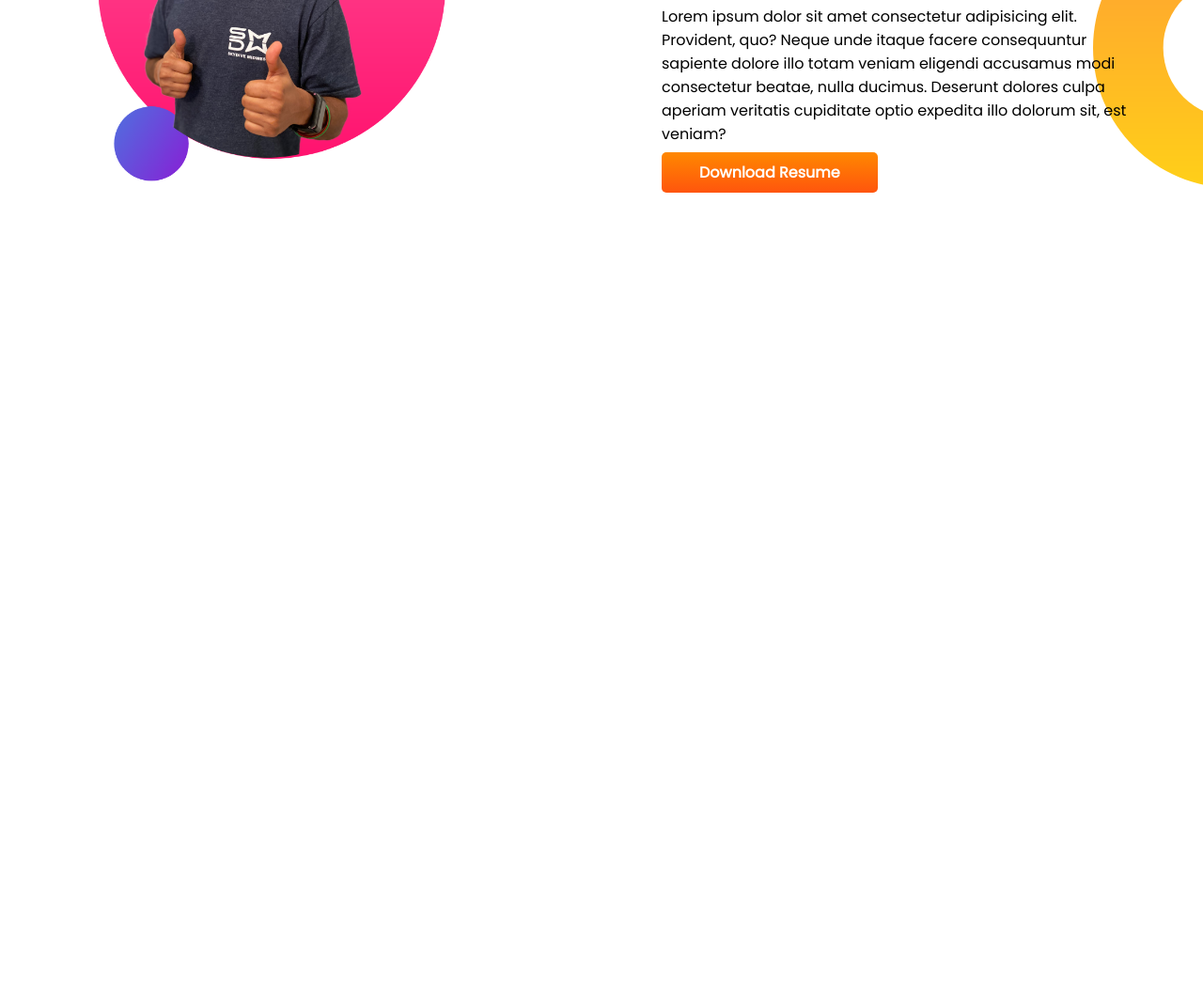
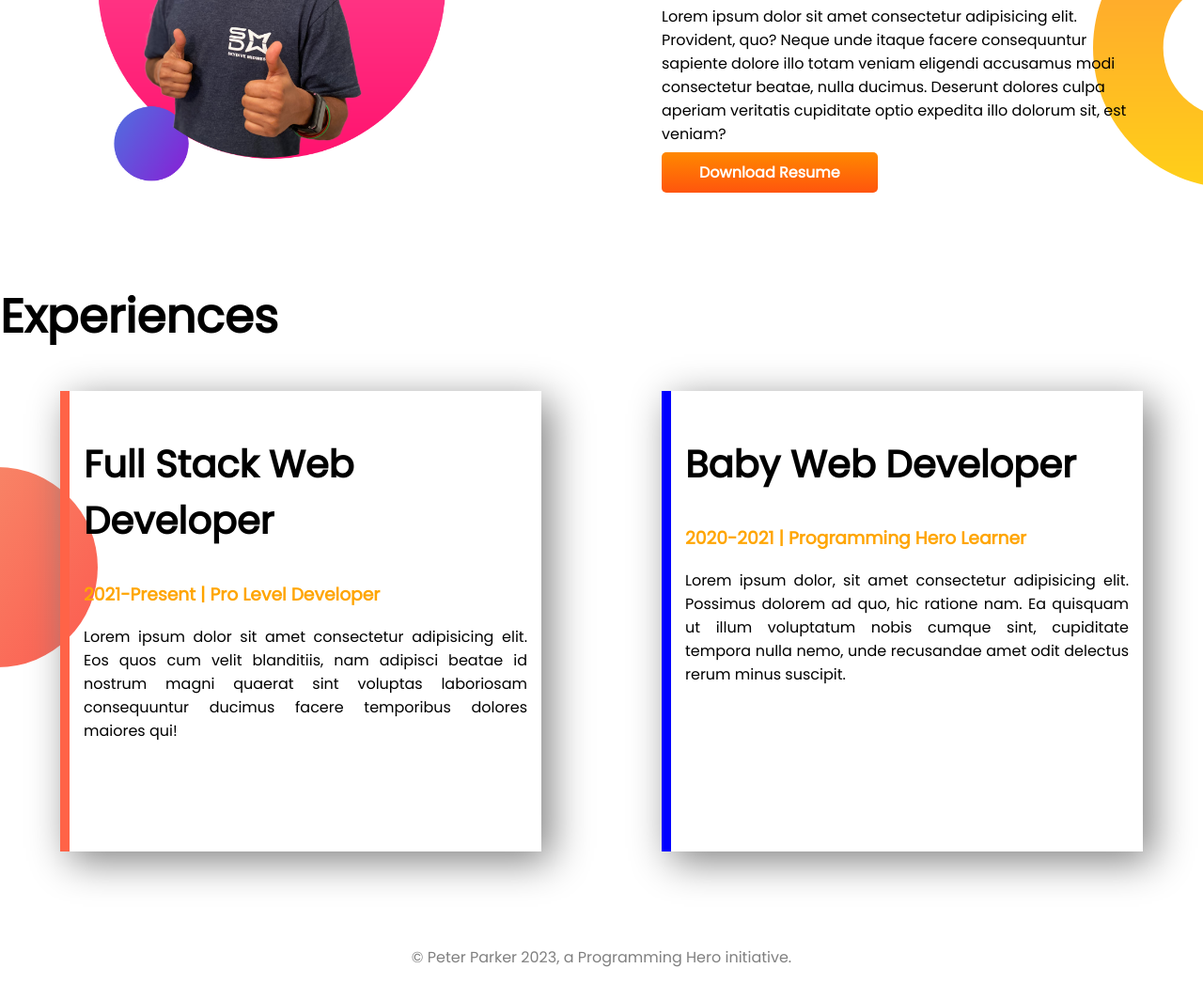
Before and after one commit to tasnimulshadi/ph-portfolio-1, a plain HTML site: page index.html in a window 1280 px wide. Shown: the part 764-1811 px from the top of the page at 94% size. Before the commit the page ends 1064 px from the top, so only its background shows below. Drawn offline with Linux system fonts and the light colour scheme.

Commit message:
section 3 and footer

```diff
--- a/index.html
+++ b/index.html
@@ -17,7 +17,7 @@
     <section class="top-banner flexible-container">
         <div class="half-width">
             <h1>Welcome To</h1>
-            <h1><span class="orrange-heading">Peter Parker</span> World</h1>
+            <h1><span class="orrange-color">Peter Parker</span> World</h1>
             <h3>Build Climber and Train Stopper</h3>
             <p>You might saw me jumping, climbing buildings, and stopping trains. But nobody pays me a dime for that
                 work.
@@ -46,6 +46,30 @@
         </div>
     </section>
 
+    <section class="experience-area">
+        <h1>Experiences</h1>
+        <div class="flexible-container">
+            <div id="full-stack-developer" class="experience-item">
+                <h2>Full Stack Web Developer</h2>
+                <h3 class="orrange-color">2021-Present | Pro Level Developer</h3>
+                <p>Lorem ipsum dolor sit amet consectetur adipisicing elit. Eos quos cum velit blanditiis, nam adipisci
+                    beatae id nostrum magni quaerat sint voluptas laboriosam consequuntur ducimus facere temporibus
+                    dolores maiores qui!</p>
+            </div>
+            <div id="baby-web-developer" class="experience-item">
+                <h2>Baby Web Developer</h2>
+                <h3 class="orrange-color">2020-2021 | Programming Hero Learner</h3>
+                <p>Lorem ipsum dolor, sit amet consectetur adipisicing elit. Possimus dolorem ad quo, hic ratione nam.
+                    Ea quisquam ut illum voluptatum nobis cumque sint, cupiditate tempora nulla nemo, unde recusandae
+                    amet odit delectus rerum minus suscipit.</p>
+            </div>
+        </div>
+    </section>
+
+    <footer>
+        <p>© Peter Parker 2023, a Programming Hero initiative.</p>
+    </footer>
+
 </body>
 
 </html>
--- a/style.css
+++ b/style.css
@@ -7,7 +7,11 @@ h1 {
     font-size: 50px;
 }
 
-.orrange-heading {
+h2 {
+    font-size: 40px;
+}
+
+.orrange-color {
     color: orange;
 }
 
@@ -45,3 +49,35 @@ h1 {
     background-repeat: no-repeat;
     background-position: bottom right;
 }
+
+.experience-area {
+    background-image: url(images/exp-bg.png);
+    background-repeat: no-repeat;
+    background-position: left;
+}
+
+.experience-item {
+    width: 40%;
+    margin: 0 5%;
+    box-shadow: 10px 10px 40px gray;
+    padding: 15px;
+    padding-bottom: 100px;
+
+}
+
+.experience-item p {
+    text-align: justify;
+}
+
+#full-stack-developer {
+    border-left: 10px solid tomato;
+}
+
+#baby-web-developer {
+    border-left: 10px solid blue;
+}
+
+footer p {
+    text-align: center;
+    color: gray;
+}
```
